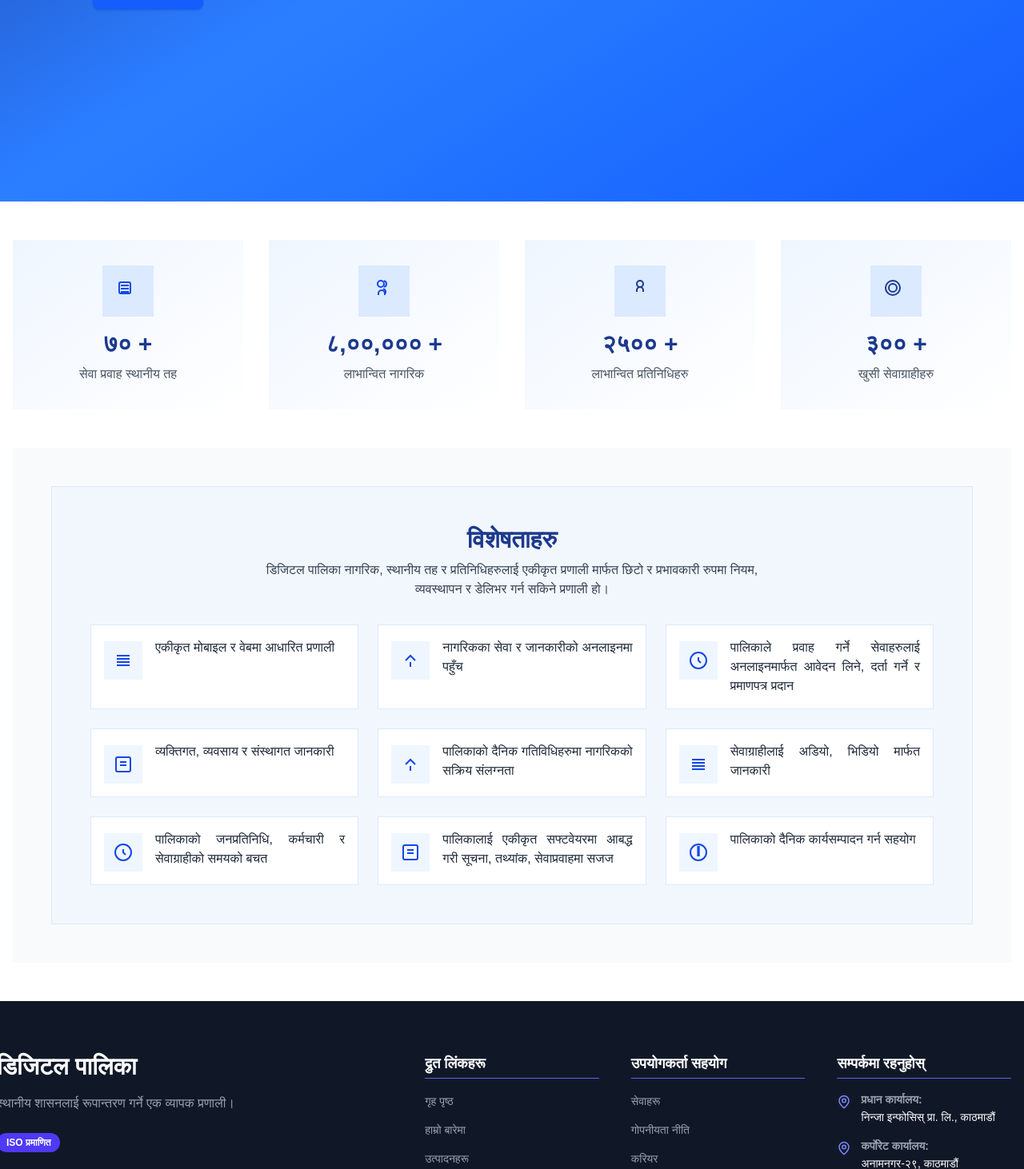
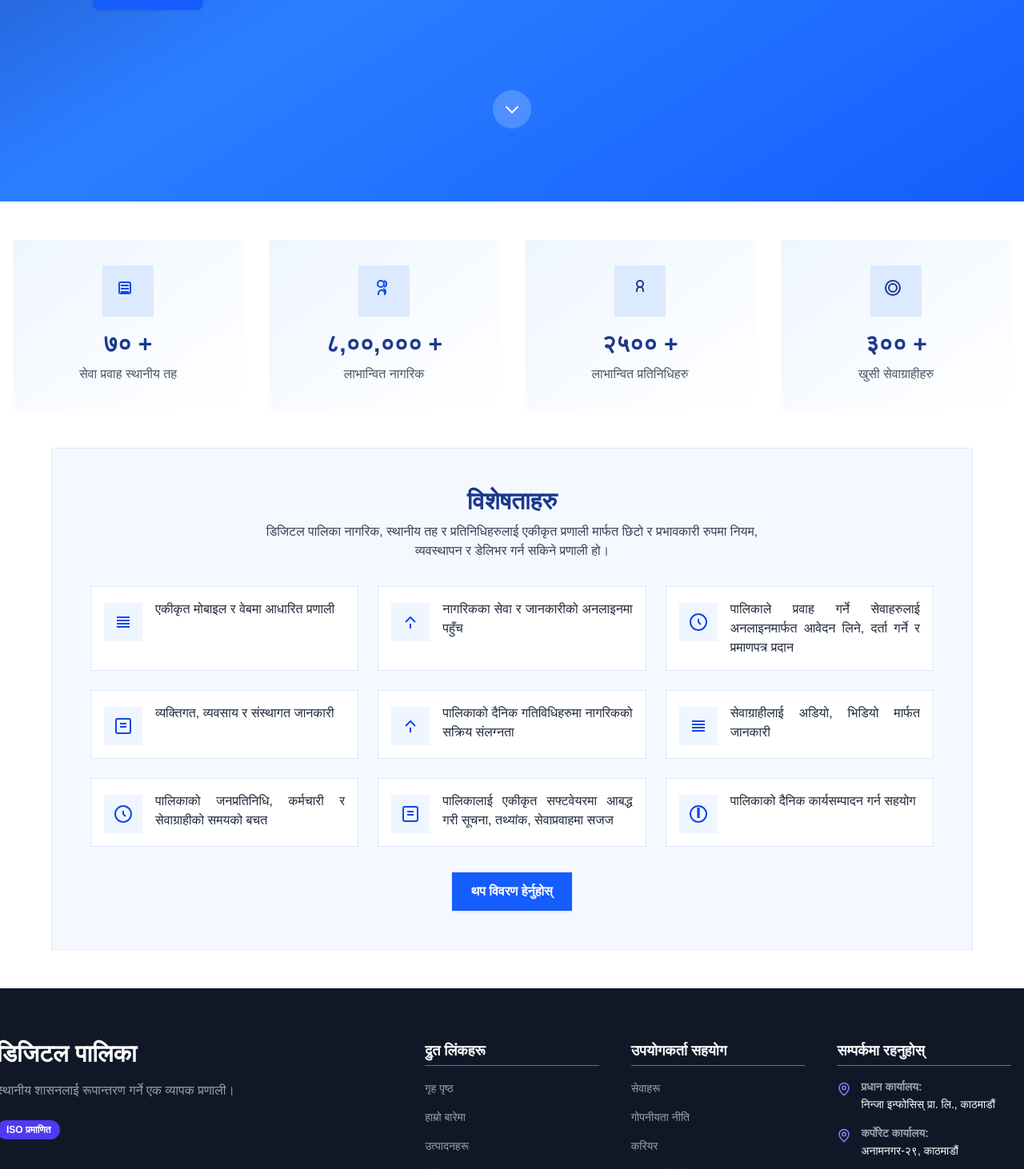
Before and after one commit to ninfosys-dev-erato/digital-palika-landing, a Next.js app: page / in a window 1280 px wide. Shown: the part 628-2090 px from the top of the page at 80% size. Built offline with nearby package versions, Linux system fonts and the light colour scheme.

Commit message:
updates to Homepage

```diff
--- a/app/page.tsx
+++ b/app/page.tsx
@@ -1,6 +1,6 @@
 "use client";
 
-import { Fragment } from 'react';
+import { Fragment, useState, useEffect } from 'react';
 import { Header } from '@/components/header';
 import { Footer } from '@/components/footer';
 import { LanguageProvider, useLanguage } from '@/context/LanguageContext';
@@ -15,6 +15,34 @@ export default function Home() {
 
 const HomeContent = () => {
   const { t, lang } = useLanguage();
+  const [showScrollTop, setShowScrollTop] = useState(false);
+
+  // Function to handle smooth scrolling down to stats
+  const handleScrollToStats = () => {
+    const statsSection = document.getElementById('stats');
+    if (statsSection) {
+      statsSection.scrollIntoView({ behavior: 'smooth' });
+    }
+  };
+
+  // Function to handle smooth scrolling back to top
+  const handleScrollToTop = () => {
+    window.scrollTo({ top: 0, behavior: 'smooth' });
+  };
+
+  useEffect(() => {
+    const checkScrollTop = () => {
+      // Show button when user scrolls down 400px
+      if (!showScrollTop && window.scrollY > 400) {
+        setShowScrollTop(true);
+      } else if (showScrollTop && window.scrollY <= 400) {
+        setShowScrollTop(false);
+      }
+    };
+
+    window.addEventListener('scroll', checkScrollTop);
+    return () => window.removeEventListener('scroll', checkScrollTop);
+  }, [showScrollTop]);
 
   return (
     <Fragment>
@@ -24,7 +52,7 @@ const HomeContent = () => {
           { label: { en: 'Home', ne: 'गृह पृष्ठ' }, href: '/' },
           { label: { en: 'About Us', ne: 'हाम्रो बारेमा' }, href: '/about' },
           { label: { en: 'Our Clients', ne: 'हाम्रो ग्राहकहरु' }, href: '/clients' },
-          { label: { en: 'Specialties', ne: 'विशेषताहरु' }, href: '/specialties' },
+          { label: { en: 'Features', ne: 'विशेषताहरु' }, href: '/features' },
           { label: { en: 'Contact', ne: 'सम्पर्क' }, href: '/contact' },
         ]}
         currentLang={lang}
@@ -33,7 +61,7 @@ const HomeContent = () => {
       />
 
       {/* Hero Section */}
-      <section className="bg-gradient-to-br from-blue-900 via-blue-500 to-blue-600 text-white min-h-screen flex items-center">
+      <section className="bg-gradient-to-br from-blue-900 via-blue-500 to-blue-600 text-white min-h-screen flex items-center relative">
         <div className="container mx-auto px-4 flex flex-col md:flex-row items-center gap-12">
           <div className="flex-1">
             <h1 className="text-4xl md:text-5xl font-extrabold mb-4 leading-tight" style={{ marginLeft: "110px" }}>
@@ -61,10 +89,26 @@ const HomeContent = () => {
             />
           </div>
         </div>
+
+        {/* --- SCROLL DOWN ARROW --- */}
+        <div className="absolute bottom-20 left-1/2 -translate-x-1/2">
+          <button
+            onClick={handleScrollToStats}
+            className="p-3 text-white bg-white/20 rounded-full animate-bounce focus:outline-none hover:bg-white/30 transition-colors"
+            aria-label="Scroll down"
+          >
+            <svg xmlns="http://www.w3.org/2000/svg" className="h-6 w-6" fill="none" viewBox="0 0 24 24" stroke="currentColor">
+              <path strokeLinecap="round" strokeLinejoin="round" strokeWidth={2} d="M19 9l-7 7-7-7" />
+            </svg>
+          </button>
+        </div>
       </section>
 
+      {/* --- INVISIBLE ANCHOR FOR SMOOTHER SCROLLING --- */}
+      <div id="stats" style={{ position: 'relative', top: '-80px' }}></div>
+
       {/* Stats Section */}
-      <section className="bg-white py-12">
+      <section className="bg-white pt-12">
         <div className="container mx-auto px-4">
           <div className="grid grid-cols-2 md:grid-cols-4 gap-8 mb-12">
             {/* Stat Card */}
@@ -115,7 +159,7 @@ const HomeContent = () => {
           </div>
 
           {/* Features Section as a Card */}
-          <section className="w-full py-12 bg-gray-50">
+          <section className="w-full pb-12">
             <div className="container mx-auto px-4">
               <div className="bg-blue-50/60 border border-blue-100 w-full max-w-6xl mx-auto p-8 md:p-12" style={{ borderRadius: 0 }}>
                 <div className="text-center mb-8">
@@ -224,6 +268,16 @@ const HomeContent = () => {
                     </span>
                   </div>
                 </div>
+
+                <div className="text-center mt-8">
+                    <a
+                      href="/features"
+                      className="inline-block bg-blue-600 hover:bg-blue-700 text-white font-semibold px-6 py-3 shadow transition"
+                    >
+                      {t({ en: 'See More Details', ne: 'थप विवरण हेर्नुहोस्' })}
+                    </a>
+                </div>
+
               </div>
             </div>
           </section>
@@ -242,6 +296,19 @@ const HomeContent = () => {
         ]}
         onOfficesClick={() => {}}
       />
+
+      {/* --- NEW SCROLL TO TOP BUTTON --- */}
+      {showScrollTop && (
+        <button
+          onClick={handleScrollToTop}
+          className="fixed bottom-10 right-10 p-3 rounded-full bg-blue-600 text-white shadow-lg hover:bg-blue-700 transition-all duration-300 z-50"
+          aria-label="Scroll to top"
+        >
+          <svg xmlns="http://www.w3.org/2000/svg" className="h-6 w-6" fill="none" viewBox="0 0 24 24" stroke="currentColor">
+            <path strokeLinecap="round" strokeLinejoin="round" strokeWidth={2} d="M5 15l7-7 7 7" />
+          </svg>
+        </button>
+      )}
     </Fragment>
   );
 };
```
